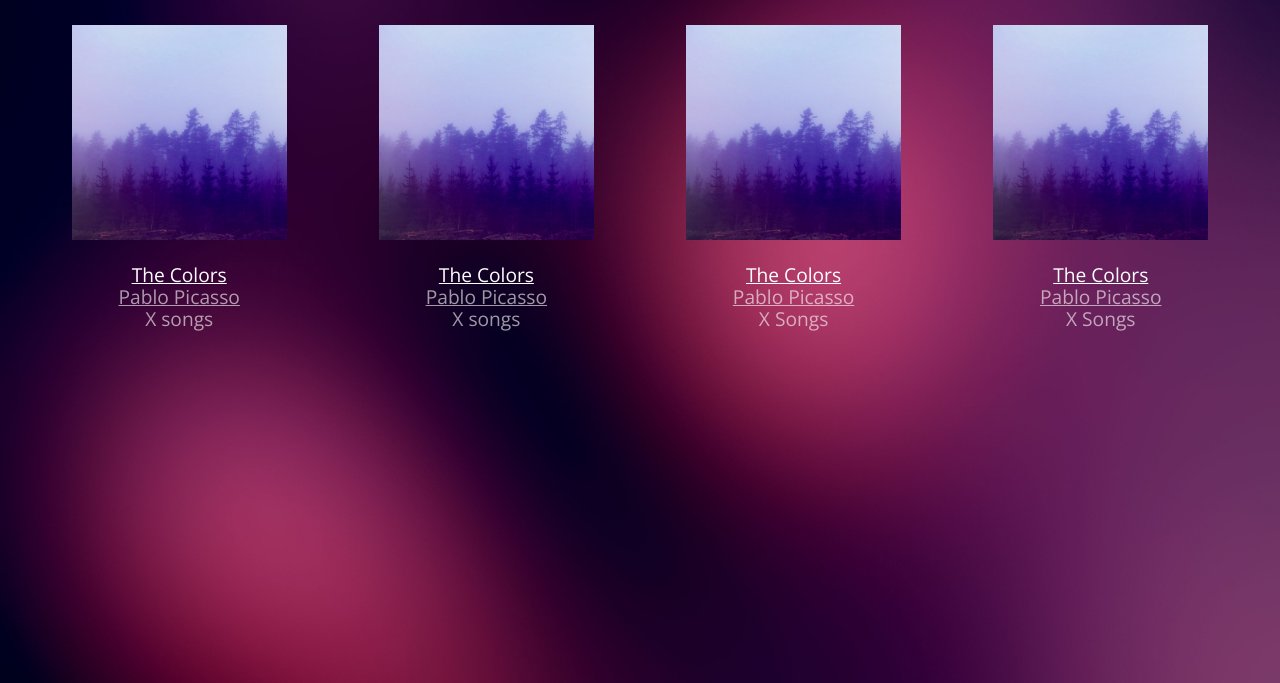
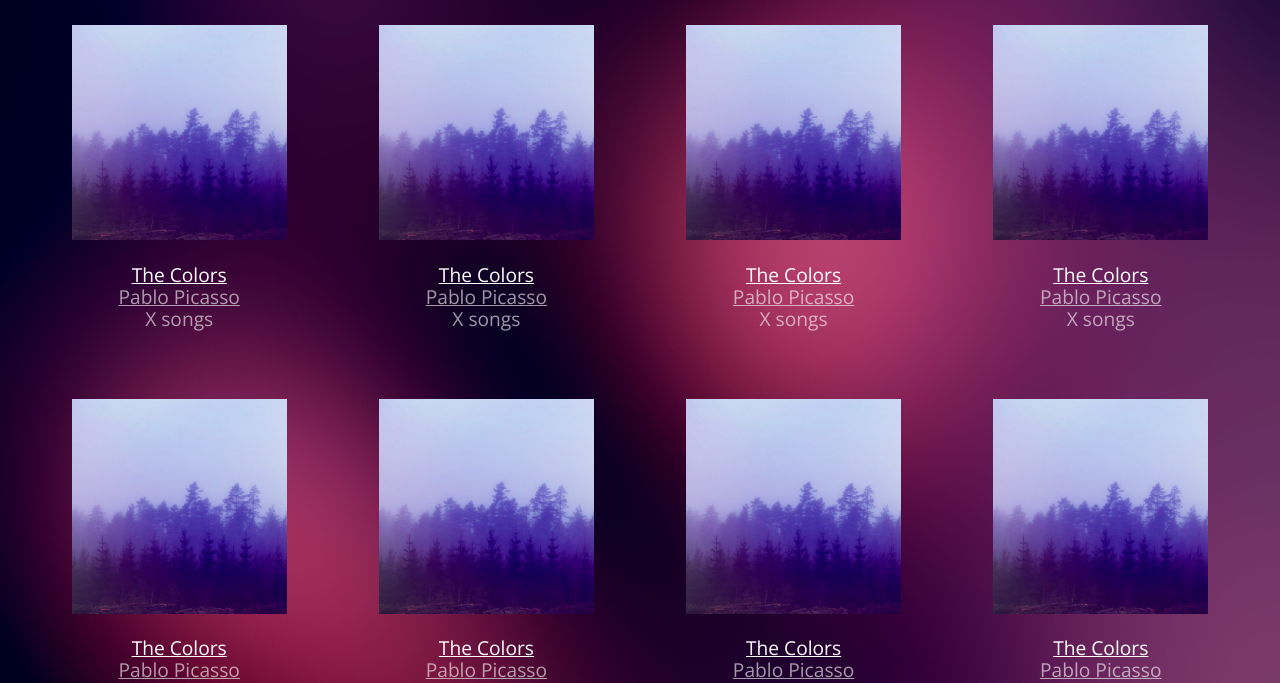
Before and after one commit to ZrnH/bloc-jams, a plain HTML site: page collection.html in a window 1280 px wide. Shown: the part 111-794 px from the top of the page. Drawn offline with nearby package versions, Linux system fonts and the light colour scheme.

Commit message:
checkpoint 10 completed

```diff
--- a/collection.html
+++ b/collection.html
@@ -20,58 +20,8 @@
           </nav>
 
           <section class="album-covers container clearfix">
-                <div class="collection-album-container column fourth">
-                    <img src="assets/images/album_covers/01.png"/>
-                    <div class="collection-album-info caption">
-                        <p>
-                            <a class="album-name" href="album.html">The Colors</a>
-                            <br/>
-                            <a href="album.html">Pablo Picasso</a>
-                            <br/>
-                            X songs
-                            <br/>
-                        </p>
-                    </div>
-                </div>
-                <div class="collection-album-container column fourth">
-                    <img src="assets/images/album_covers/01.png"/>
-                    <div class="collection-album-info caption">
-                        <p>
-                            <a class="album-name" href="album.html">The Colors</a>
-                            <br/>
-                            <a href="album.html">Pablo Picasso</a>
-                            <br/>
-                            X songs
-                            <br/>
-                        </p>
-                    </div>
-                  </div>
-                  <div class="collection-album-container column fourth">
-                      <img src="assets/images/album_covers/01.png"/>
-                      <div class="collection-album-info caption">
-                          <p>
-                              <a class="album-name" href="album.html">The Colors</a>
-                              <br/>
-                              <a href="album.html">Pablo Picasso</a>
-                              <br/>
-                              X Songs
-                              <br/>
-                          </p>
-                      </div>
-                  </div>
-                  <div class="collection-album-container column fourth">
-                      <img src="assets/images/album_covers/01.png"/>
-                      <div class="collection-album-info caption">
-                          <p>
-                              <a class="album-name" href="album.html">The Colors</a>
-                              <br/>
-                              <a href="album.html">Pablo Picasso</a>
-                              <br/>
-                              X Songs
-                              <br/>
-                          </p>
-                      </div>
-                  </div>
+
           </section>
+          <script src="scripts/collection.js"></script>
     </body>
 </html>
--- /dev/null
+++ b/scripts/collection.js
@@ -0,0 +1,24 @@
+var collectionItemTemplate =
+    '<div class="collection-album-container column fourth">'
+  + '  <img src="assets/images/album_covers/01.png"/>'
+  + '  <div class="collection-album-info caption">'
+  + '    <p>'
+  + '      <a class="album-name" href="album.html"> The Colors </a>'
+  + '      <br/>'
+  + '      <a href="album.html"> Pablo Picasso </a>'
+  + '      <br/>'
+  + '      X songs'
+  + '      <br/>'
+  + '    </p>'
+  + '  </div>'
+  + '</div>'
+  ;
+
+
+window.onload = function() {
+  var collectionContainer = document.getElementsByClassName('album-covers')[0];
+  collectionContainer.innerHTML = '';
+  for (var i = 0; i < 12 ; i++){
+    collectionContainer.innerHTML += collectionItemTemplate;
+  }
+}
```
